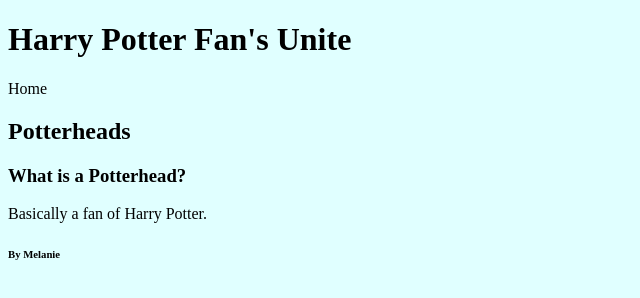
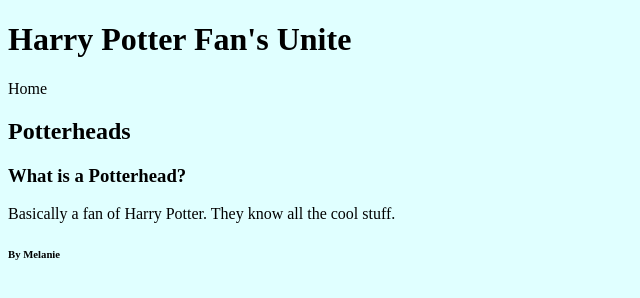
Before and after one commit to melwong-08/harry-potter, a plain HTML site: page index.html in a window 1280 px wide. Shown: the whole page, without its empty margins (0-640 px from the left). Drawn offline with Linux system fonts and the light colour scheme.

Commit message:
Update index.html

```diff
--- a/index.html
+++ b/index.html
@@ -15,7 +15,7 @@
             <div>
                 <h2>Potterheads</h2>
                 <h3>What is a Potterhead?</h3>
-                <p>Basically a fan of Harry Potter.</p>
+                <p>Basically a fan of Harry Potter. They know all the cool stuff.</p>
             </div>
         </main>
         <script src = "script.js"></script>
```
